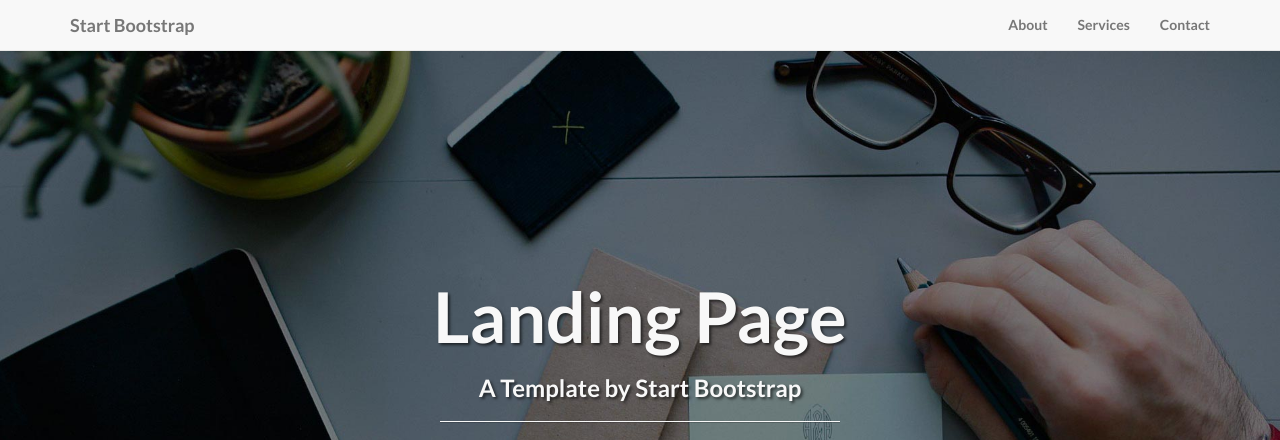
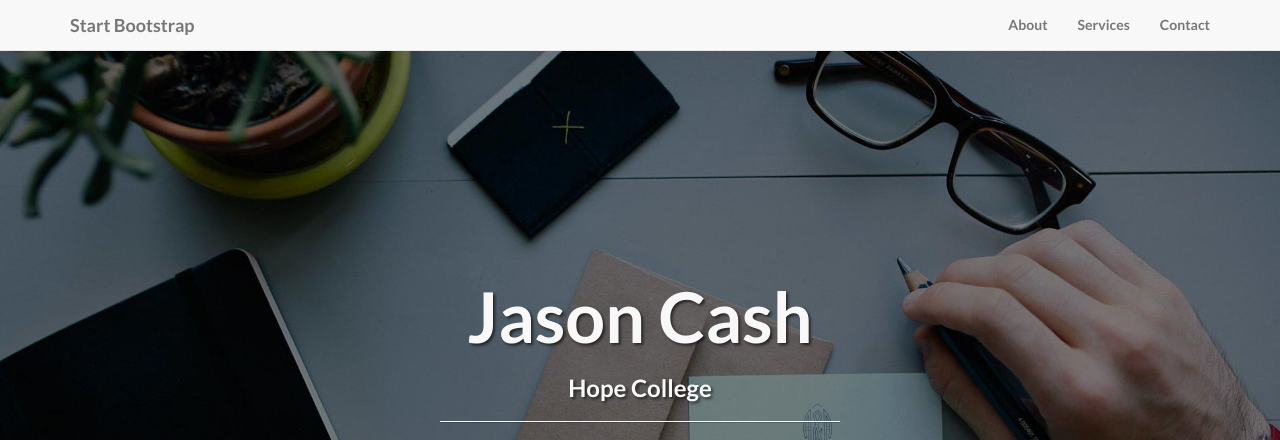
Before and after one commit to jasonmcash/jasonmcash.github.io, a plain HTML site: page index.html in a window 1280 px wide. Shown: the top 440 px of the page. Drawn offline with Linux system fonts and the light colour scheme.

Commit message:
Update index.html

```diff
--- a/index.html
+++ b/index.html
@@ -72,8 +72,8 @@
             <div class="row">
                 <div class="col-lg-12">
                     <div class="intro-message">
-                        <h1>Landing Page</h1>
-                        <h3>A Template by Start Bootstrap</h3>
+                        <h1>Jason Cash</h1>
+                        <h3>Hope College</h3>
                         <hr class="intro-divider">
                         <ul class="list-inline intro-social-buttons">
                             <li>
```
